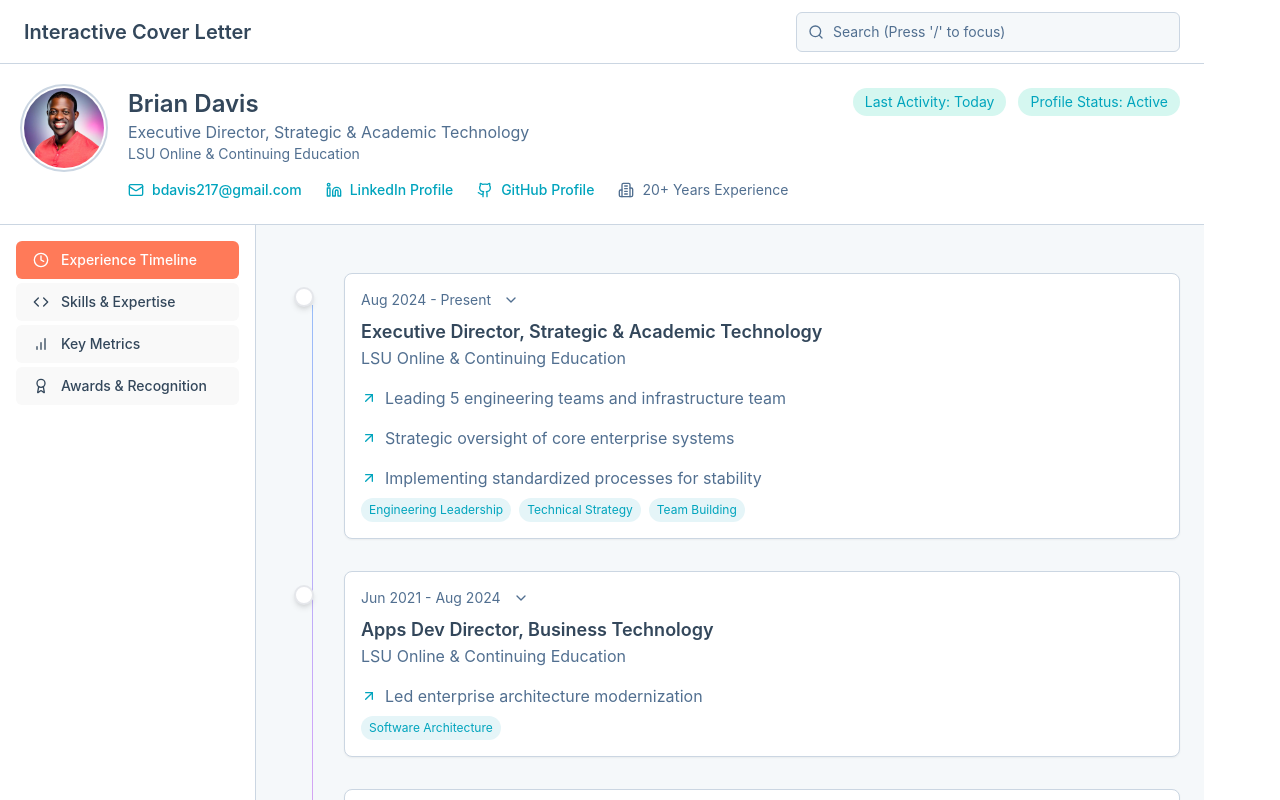
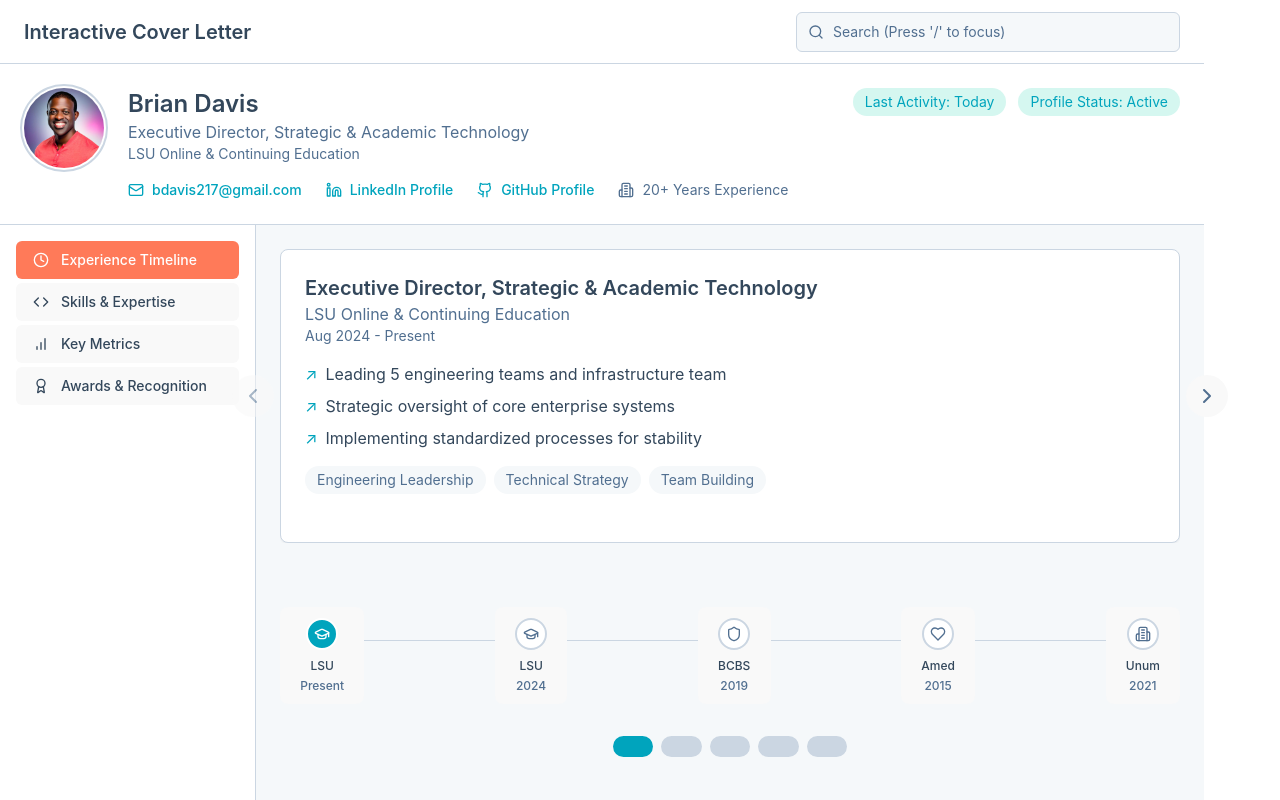
Before and after one commit to bdavis217/hubspot-cover-letter, a React (Vite) app: page / in a window 1280 px wide. Shown: the top 800 px of the page. Built offline with nearby package versions, Linux system fonts and the light colour scheme.

Commit message:
Updating the experience timeline to show on a horizaontal timeline so that the user doesn't have to scroll to see everything

```diff
--- a/src/data/timeline.ts
+++ b/src/data/timeline.ts
@@ -1,5 +1,6 @@
 import { TimelineEntry } from '../types/career';
 import { skills } from './skills';
+import { Position } from '../types/timeline';
 
 export const timelineData: TimelineEntry[] = [
   {
@@ -108,3 +109,66 @@
     skills: [{ skillId: 'architecture', level: 'contributor' }]
   }
 ];
+
+export const positions: Position[] = [
+  {
+    id: 'lsu-director',
+    title: 'Executive Director, Strategic & Academic Technology',
+    company: 'LSU Online & Continuing Education',
+    dateRange: 'Aug 2024 - Present',
+    description: [
+      'Leading 5 engineering teams and infrastructure team',
+      'Strategic oversight of core enterprise systems',
+      'Implementing standardized processes for stability'
+    ],
+    skills: ['Engineering Leadership', 'Technical Strategy', 'Team Building']
+  },
+  {
+    id: 'lsu-apps-director',
+    title: 'Apps Dev Director, Business Technology',
+    company: 'LSU Online & Continuing Education',
+    dateRange: 'Jun 2021 - Aug 2024',
+    description: [
+      'Led enterprise architecture modernization',
+      'Improved system reliability',
+      'Reduced technical debt'
+    ],
+    skills: ['Enterprise Architecture', 'Technical Leadership', 'System Modernization']
+  },
+  {
+    id: 'bcbs-architect',
+    title: 'Apps Architect, Manager of Technical Business Solutions',
+    company: 'BCBS LA',
+    dateRange: 'Dec 2017 - Mar 2019',
+    description: [
+      'Led technical strategy and implementation',
+      'Managing project outcome of core product',
+      'Ensured successful delivery and implementation'
+    ],
+    skills: ['Technical Strategy', 'Project Management', 'Solution Architecture']
+  },
+  {
+    id: 'amedisys-manager',
+    title: 'Software Developer → Development Manager',
+    company: 'Amedisys, Inc - Baton Rouge',
+    dateRange: 'Dec 2003 - Aug 2015',
+    description: [
+      'Progressed from developer to development manager',
+      'Led technical initiatives and teams',
+      'Designed and developed custom software solutions'
+    ],
+    skills: ['Software Development', 'Team Leadership', 'Healthcare Solutions']
+  },
+  {
+    id: 'unum-manager',
+    title: 'IT Delivery Manager',
+    company: 'Unum - Baton Rouge',
+    dateRange: 'Mar 2019 - Jun 2021',
+    description: [
+      'Led and managed two agile teams (one fully remote), overseeing software delivery and professional development',
+      'Coordinated cross-functional teams of Engineers, QA Staff, and Business Analysts to drive innovation',
+      'Promoted and implemented DevOps, Scrum, and Software Engineering best practices'
+    ],
+    skills: ['Agile Leadership', 'DevOps', 'Cross-functional Team Management']
+  }
+];
--- /dev/null
+++ b/src/types/timeline.ts
@@ -0,0 +1,8 @@
+export interface Position {
+  id: string;
+  title: string;
+  company: string;
+  dateRange: string;
+  description: string[];
+  skills: string[];
+}
--- a/src/views/TimelineView.tsx
+++ b/src/views/TimelineView.tsx
@@ -1,6 +1,204 @@
 import * as React from 'react';
-import { CareerTimeline } from '../components/timeline/CareerTimeline';
+import { cn } from '../lib/utils';
+import { Card } from '../components/ui/card';
+import { ChevronLeft, ChevronRight, GraduationCap, Building2, Heart, Building, Shield } from 'lucide-react';
+import { positions } from '../data/timeline';
+
+interface Position {
+  id: string;
+  title: string;
+  company: string;
+  dateRange: string;
+  description: string[];
+  skills: string[];
+}
+
+// Industry-specific icon mapping
+const companyIcons = {
+  'LSU Online & Continuing Education': GraduationCap,
+  'BCBS LA': Shield,
+  'Amedisys, Inc - Baton Rouge': Heart,
+  'Unum - Baton Rouge': Building2,
+} as const;
+
+// Add company abbreviation mapping
+const companyAbbreviations = {
+  'LSU Online & Continuing Education': 'LSU',
+  'BCBS LA': 'BCBS',
+  'Amedisys, Inc - Baton Rouge': 'Amed',
+  'Unum - Baton Rouge': 'Unum',
+} as const;
 
 export function TimelineView() {
-  return <CareerTimeline />;
+  const [activeIndex, setActiveIndex] = React.useState(0);
+
+  const handlePrevious = () => {
+    setActiveIndex((current) => Math.max(0, current - 1));
+  };
+
+  const handleNext = () => {
+    setActiveIndex((current) => Math.min(positions.length - 1, current + 1));
+  };
+
+  React.useEffect(() => {
+    const handleKeyDown = (e: KeyboardEvent) => {
+      if (e.key === 'ArrowLeft') handlePrevious();
+      if (e.key === 'ArrowRight') handleNext();
+    };
+
+    window.addEventListener('keydown', handleKeyDown);
+    return () => window.removeEventListener('keydown', handleKeyDown);
+  }, []);
+
+  return (
+    <div className="space-y-8">
+      {/* Position Cards with Navigation */}
+      <div className="relative">
+        <div className="absolute left-0 top-1/2 -translate-y-1/2 -translate-x-12">
+          <button
+            onClick={handlePrevious}
+            disabled={activeIndex === 0}
+            className={cn(
+              "p-2 rounded-full transition-colors",
+              "hover:bg-[#f5f8fa] disabled:opacity-50"
+            )}
+          >
+            <ChevronLeft className="h-6 w-6 text-[#516f90]" />
+          </button>
+        </div>
+
+        <div className="absolute right-0 top-1/2 -translate-y-1/2 translate-x-12">
+          <button
+            onClick={handleNext}
+            disabled={activeIndex === positions.length - 1}
+            className={cn(
+              "p-2 rounded-full transition-colors",
+              "hover:bg-[#f5f8fa] disabled:opacity-50"
+            )}
+          >
+            <ChevronRight className="h-6 w-6 text-[#516f90]" />
+          </button>
+        </div>
+
+        <div className="relative overflow-hidden">
+          <div
+            className="transition-transform duration-500 ease-in-out flex"
+            style={{ transform: `translateX(-${activeIndex * 100}%)` }}
+          >
+            {positions.map((position) => (
+              <Card
+                key={position.id}
+                className="w-full flex-shrink-0 bg-white border-[#cbd6e2]"
+              >
+                <div className="p-6 space-y-4">
+                  <div>
+                    <h3 className="text-xl font-semibold text-[#33475b]">
+                      {position.title}
+                    </h3>
+                    <p className="text-[#516f90]">{position.company}</p>
+                    <p className="text-sm text-[#516f90]">{position.dateRange}</p>
+                  </div>
+
+                  <ul className="space-y-2">
+                    {position.description.map((item, i) => (
+                      <li key={i} className="flex items-start gap-2 text-[#33475b]">
+                        <span className="text-[#00a4bd]">↗</span>
+                        {item}
+                      </li>
+                    ))}
+                  </ul>
+
+                  <div className="flex flex-wrap gap-2">
+                    {position.skills.map((skill) => (
+                      <span
+                        key={skill}
+                        className="px-3 py-1 text-sm rounded-full bg-[#f5f8fa] text-[#516f90]"
+                      >
+                        {skill}
+                      </span>
+                    ))}
+                  </div>
+                </div>
+              </Card>
+            ))}
+          </div>
+        </div>
+      </div>
+
+      {/* Updated Timeline */}
+      <div className="relative pt-8">
+        {/* Base Line */}
+        <div className="absolute top-1/2 left-0 right-0 h-px bg-[#cbd6e2]" />
+
+        {/* Progress Line */}
+        <div
+          className="absolute top-1/2 left-0 h-px bg-[#00a4bd] transition-all duration-500"
+          style={{
+            width: `${(activeIndex / (positions.length - 1)) * 100}%`
+          }}
+        />
+
+        {/* Timeline Nodes */}
+        <div className="relative flex justify-between">
+          {positions.map((position, index) => {
+            const Icon = companyIcons[position.company as keyof typeof companyIcons] || Building;
+            const year = position.dateRange.split(' ').pop()?.split('-')[0];
+            const abbr = companyAbbreviations[position.company as keyof typeof companyAbbreviations];
+
+            return (
+              <button
+                key={position.id}
+                onClick={() => setActiveIndex(index)}
+                className="group flex flex-col items-center"
+              >
+                <div
+                  className={cn(
+                    "w-8 h-8 rounded-full transition-all duration-300",
+                    "flex items-center justify-center",
+                    index <= activeIndex
+                      ? "bg-[#00a4bd] border-2 border-white"
+                      : "bg-white border-2 border-[#cbd6e2]",
+                    "group-hover:border-[#00a4bd]"
+                  )}
+                >
+                  <Icon
+                    className={cn(
+                      "w-4 h-4 transition-colors",
+                      index <= activeIndex
+                        ? "text-white"
+                        : "text-[#516f90]"
+                    )}
+                  />
+                </div>
+                <div className="mt-2 text-center space-y-1">
+                  <p className="text-xs font-medium text-[#33475b]">
+                    {abbr}
+                  </p>
+                  <p className="text-xs text-[#516f90]">
+                    {year}
+                  </p>
+                </div>
+              </button>
+            );
+          })}
+        </div>
+      </div>
+
+      {/* Navigation Controls */}
+      <div className="flex justify-center gap-2 mt-4">
+        {Array.from({ length: positions.length }).map((_, i) => (
+          <button
+            key={i}
+            onClick={() => setActiveIndex(i)}
+            className={cn(
+              "w-2 h-2 rounded-full transition-colors",
+              i === activeIndex
+                ? "bg-[#00a4bd]"
+                : "bg-[#cbd6e2]"
+            )}
+          />
+        ))}
+      </div>
+    </div>
+  );
 }
```
